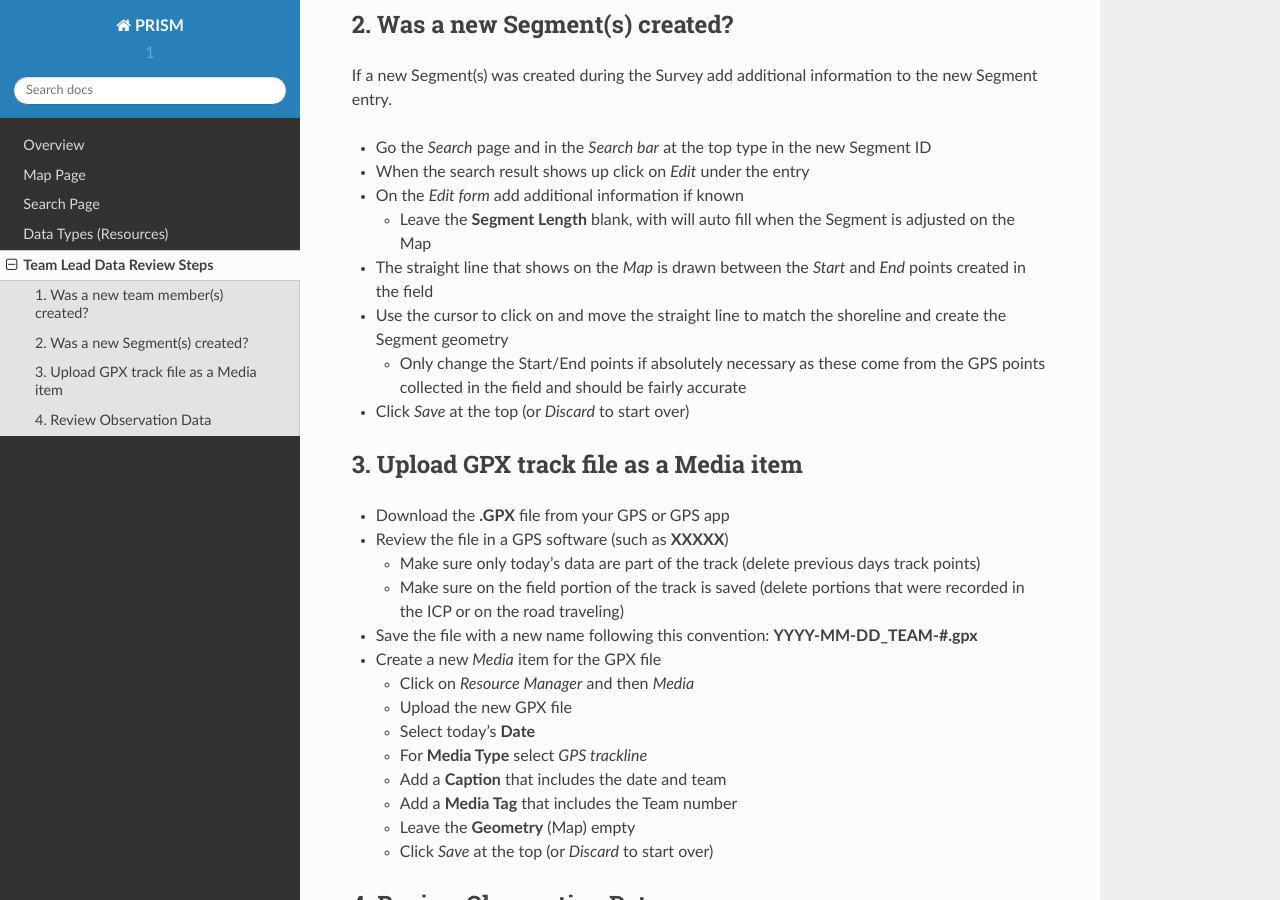
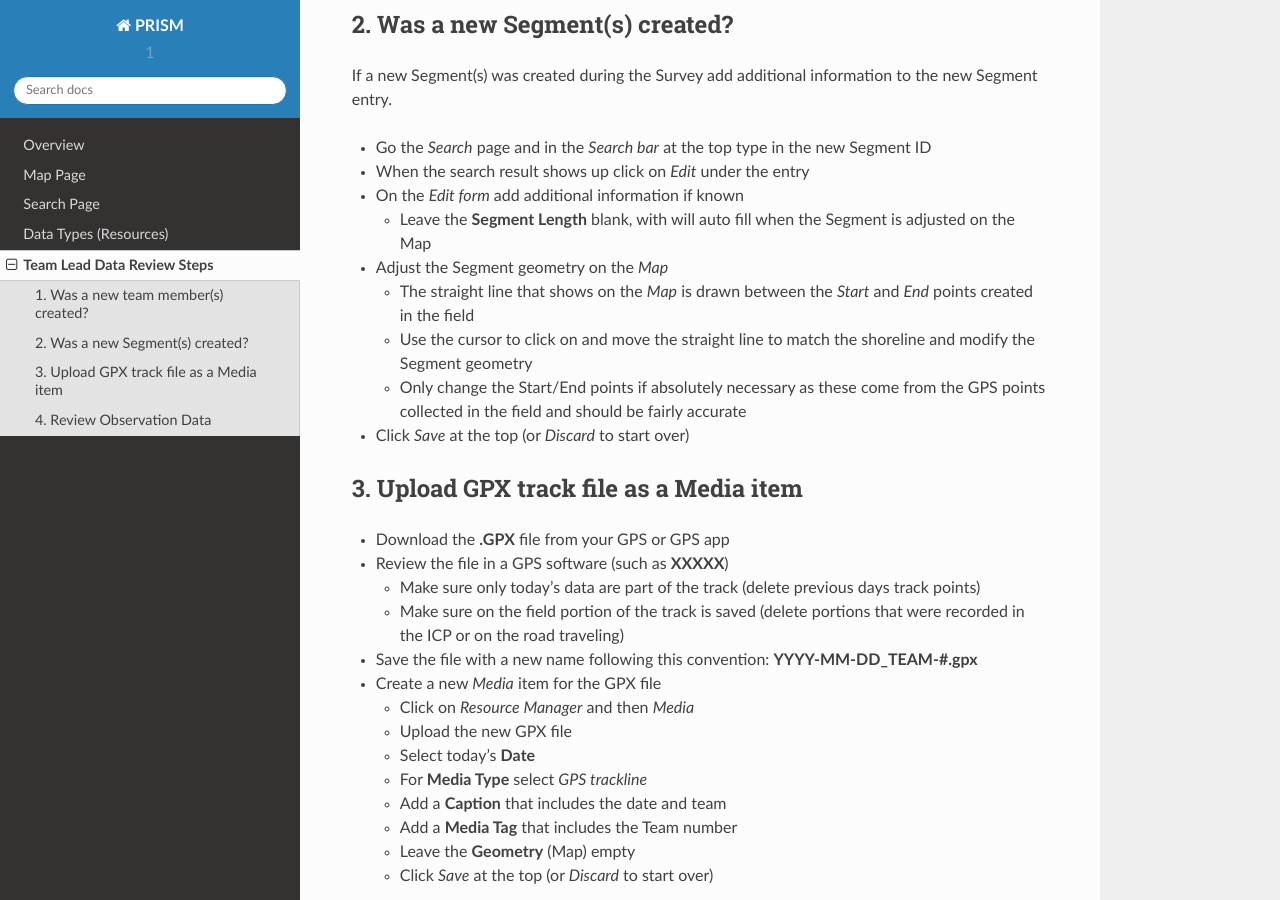
Before and after one commit to agraham/PRISM_rtd, a Sphinx documentation site: the page built from docs/teamlead.rst, in a window 1280 px wide and 900 px high, scrolled down 616 px. Built offline with Sphinx 7.4.7 and the Read the Docs theme 2.0.0, drawn with Linux system fonts in a browser that asks for light colours.

Commit message:
Update teamlead.rst

```diff
--- a/docs/teamlead.rst
+++ b/docs/teamlead.rst
@@ -27,9 +27,10 @@ If a new Segment(s) was created during the Survey add additional information to
 
   * Leave the **Segment Length** blank, with will auto fill when the Segment is adjusted on the Map
 
-- The straight line that shows on the *Map* is drawn between the *Start* and *End* points created in the field
-- Use the cursor to click on and move the straight line to match the shoreline and create the Segment geometry
+- Adjust the Segment geometry on the *Map*
 
+  * The straight line that shows on the *Map* is drawn between the *Start* and *End* points created in the field
+  * Use the cursor to click on and move the straight line to match the shoreline and modify the Segment geometry
   * Only change the Start/End points if absolutely necessary as these come from the GPS points collected in the field and should be fairly accurate
 
 - Click *Save* at the top (or *Discard* to start over)
```
